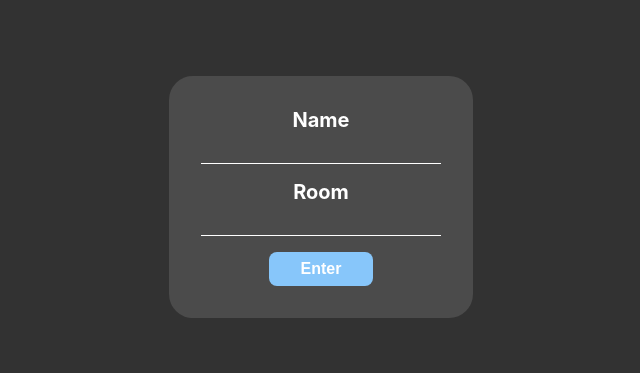
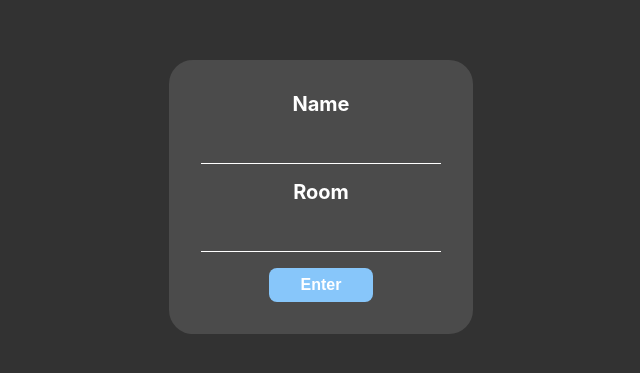
Before and after one commit to eduardo-takeo/chat, a React (Vite) app in the folder client/: page / in a window 1280 px wide. Shown: the part 203-576 px from the top of the page, without its empty margins (319-959 px from the left). Built offline with nearby package versions, Linux system fonts and the light colour scheme.

Commit message:
Remove outline from main page inputs

```diff
--- a/client/src/pages/Main/Main.module.scss
+++ b/client/src/pages/Main/Main.module.scss
@@ -23,5 +23,11 @@
     border-bottom: 1px solid #fff;
     margin: 1rem 0;
     width: 15rem;
+    color: #fff;
+    padding: 0.5rem 0;
+
+    &:focus {
+      outline: none;
+    }
   }
 }
```
